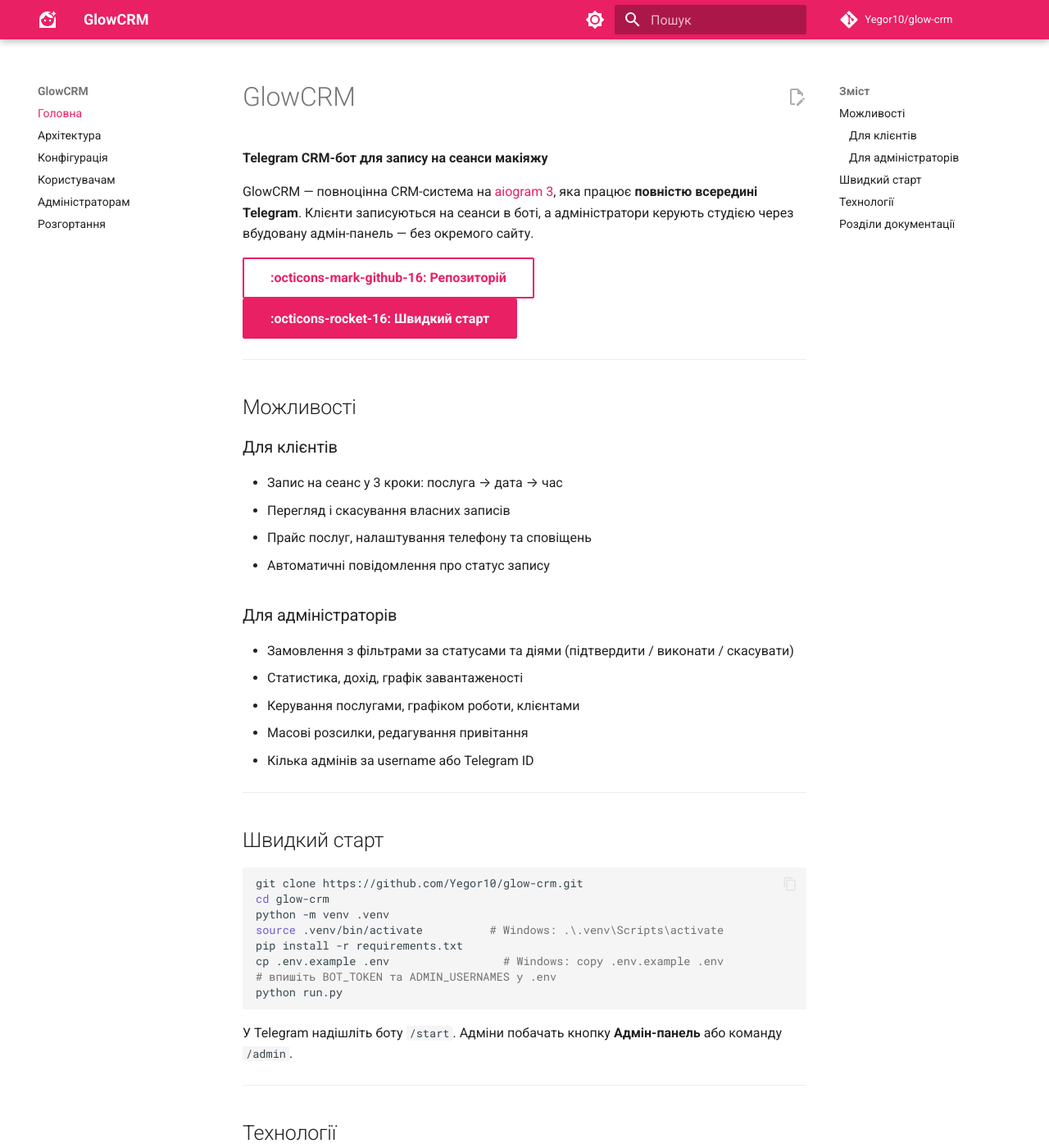
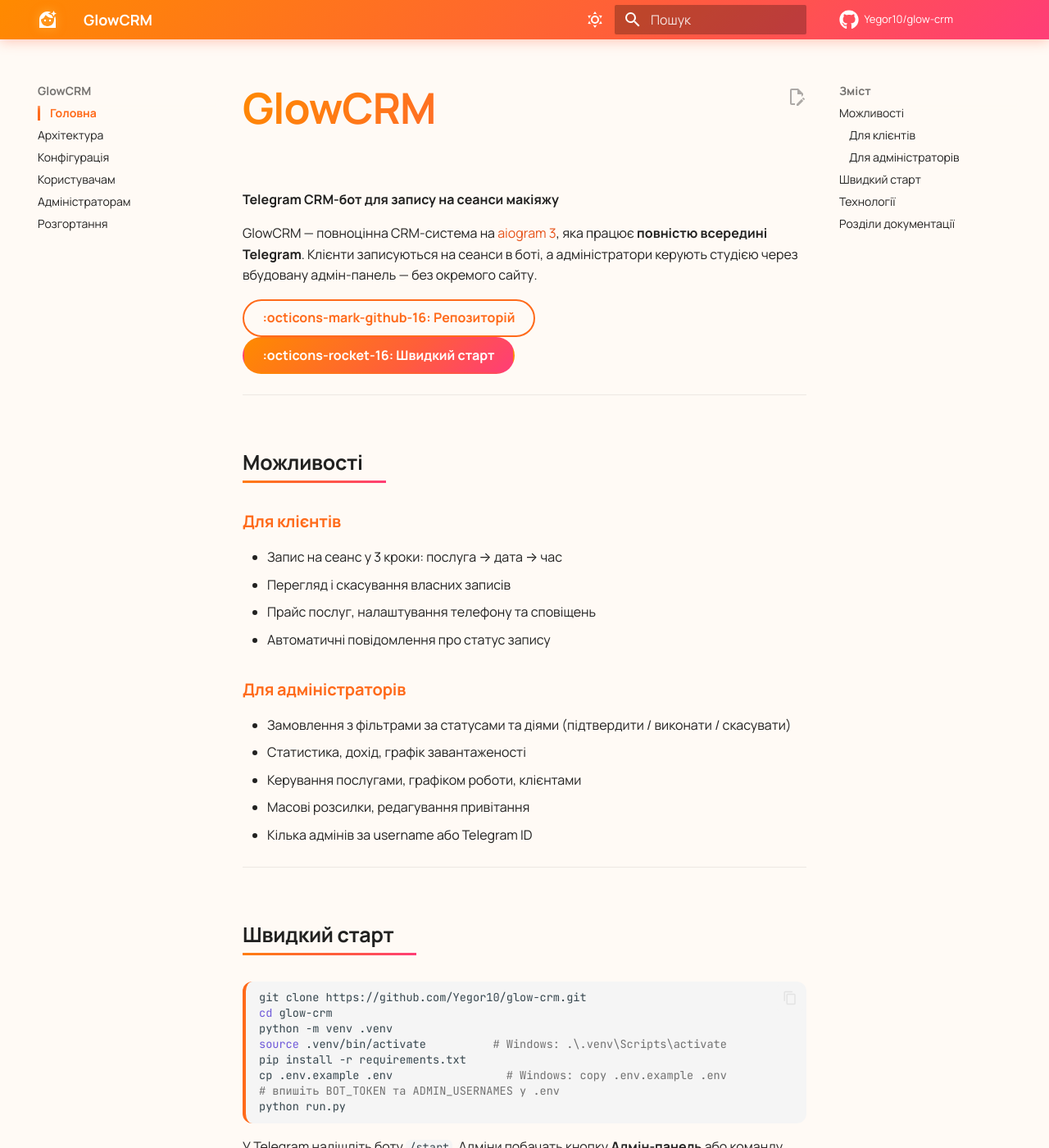
Before and after one commit to Yegor10/glow-crm, an MkDocs documentation site: the page built from docs/index.md, in a window 1280 px wide and 1400 px high. Shown: the whole window at 82% size. Built offline with MkDocs 1.6.1 and Material for MkDocs 9.7.7, drawn with Linux system fonts in a browser that asks for light colours; comment, search, counter and statistics services are not loaded; some of the changed text lies outside the part shown.

Commit message:
style: помаранчевий дизайн сайту документації
- палітра deep orange/amber для світлої та темної теми;
- кастомний extra.css: градієнтна шапка, кнопки, таблиці, скролбар;
- шрифти Manrope/JetBrains Mono, додаткові навігаційні фічі.

Co-authored-by: Cursor <cursoragent@cursor.com>

```diff
--- /dev/null
+++ b/docs/assets/extra.css
@@ -0,0 +1,203 @@
+/* ============================================================
+   GlowCRM — кастомна помаранчева тема для документації
+   ============================================================ */
+
+:root {
+  --glow-orange-1: #ff8a00;
+  --glow-orange-2: #ff5e3a;
+  --glow-orange-3: #ffb347;
+  --glow-amber: #ffd166;
+  --glow-grad: linear-gradient(135deg, #ff8a00 0%, #ff5e3a 60%, #ff3d77 100%);
+  --glow-grad-soft: linear-gradient(135deg, #fff3e6 0%, #ffe8d6 100%);
+}
+
+/* ── Палітра світлої теми ── */
+[data-md-color-scheme="default"] {
+  --md-primary-fg-color: #ff6a1a;
+  --md-primary-fg-color--light: #ff8a00;
+  --md-primary-fg-color--dark: #e6531a;
+  --md-accent-fg-color: #ff7a18;
+  --md-typeset-a-color: #e6531a;
+  --md-default-bg-color: #fffaf5;
+}
+
+/* ── Палітра темної теми ── */
+[data-md-color-scheme="slate"] {
+  --md-primary-fg-color: #ff7a18;
+  --md-primary-fg-color--light: #ffb347;
+  --md-primary-fg-color--dark: #cc5200;
+  --md-accent-fg-color: #ffb347;
+  --md-typeset-a-color: #ffb347;
+  --md-default-bg-color: #16110d;
+  --md-default-bg-color--light: #1e1813;
+  --md-code-bg-color: #211a14;
+}
+
+/* ── Шапка з градієнтом ── */
+.md-header {
+  background: var(--glow-grad);
+  box-shadow: 0 2px 16px rgba(255, 94, 58, 0.35);
+}
+.md-tabs {
+  background: transparent;
+}
+[data-md-color-scheme="slate"] .md-header {
+  box-shadow: 0 2px 18px rgba(0, 0, 0, 0.55);
+}
+
+/* ── Кнопки ── */
+.md-typeset .md-button {
+  border-radius: 999px;
+  border: 2px solid var(--md-primary-fg-color);
+  font-weight: 700;
+  padding: 0.5em 1.4em;
+  transition: transform 0.15s ease, box-shadow 0.2s ease, background 0.2s ease;
+}
+.md-typeset .md-button:hover {
+  transform: translateY(-2px);
+  box-shadow: 0 8px 20px rgba(255, 94, 58, 0.35);
+}
+.md-typeset .md-button--primary {
+  background: var(--glow-grad);
+  border-color: transparent;
+  color: #fff;
+}
+.md-typeset .md-button--primary:hover {
+  background: linear-gradient(135deg, #ff7a18 0%, #ff3d77 100%);
+  color: #fff;
+}
+
+/* ── Заголовок головної сторінки з градієнтним текстом ── */
+.md-typeset h1 {
+  font-weight: 800;
+  letter-spacing: -0.02em;
+}
+.md-content h1:first-of-type {
+  background: var(--glow-grad);
+  -webkit-background-clip: text;
+  background-clip: text;
+  -webkit-text-fill-color: transparent;
+  font-size: 2.6rem;
+}
+
+/* ── Підкреслення заголовків розділів ── */
+.md-typeset h2 {
+  font-weight: 800;
+  padding-bottom: 0.2em;
+  border-bottom: 3px solid transparent;
+  border-image: var(--glow-grad);
+  border-image-slice: 1;
+  display: inline-block;
+}
+
+/* ── Посилання-якорі ── */
+.md-typeset a {
+  text-decoration-color: rgba(255, 122, 24, 0.4);
+}
+
+/* ── Таблиці ── */
+.md-typeset table:not([class]) {
+  border-radius: 12px;
+  overflow: hidden;
+  box-shadow: 0 4px 16px rgba(255, 122, 24, 0.12);
+  border: 1px solid rgba(255, 122, 24, 0.18);
+}
+.md-typeset table:not([class]) th {
+  background: var(--glow-grad);
+  color: #fff;
+  font-weight: 700;
+}
+.md-typeset table:not([class]) tr:hover {
+  background: rgba(255, 138, 0, 0.07);
+}
+
+/* ── Блоки коду ── */
+.md-typeset pre > code {
+  border-radius: 12px;
+  border-left: 4px solid var(--md-primary-fg-color);
+}
+.md-typeset code {
+  border-radius: 6px;
+}
+
+/* ── Навігація: активний пункт ── */
+.md-nav__link--active,
+.md-nav__item .md-nav__link--active {
+  color: var(--md-primary-fg-color);
+  font-weight: 700;
+}
+.md-nav__link:hover {
+  color: var(--md-accent-fg-color);
+}
+
+/* ── Бічна навігація: акцентна смужка активного розділу ── */
+.md-nav__item--active > .md-nav__link {
+  border-left: 3px solid var(--md-primary-fg-color);
+  padding-left: 0.6rem;
+}
+
+/* ── Пошук ── */
+.md-search__input {
+  border-radius: 999px;
+}
+.md-search__input::placeholder {
+  color: rgba(255, 255, 255, 0.85);
+}
+
+/* ── Виноски / admonitions у помаранчевих тонах ── */
+.md-typeset .admonition,
+.md-typeset details {
+  border-radius: 12px;
+  border-left-width: 4px;
+}
+.md-typeset .admonition.note,
+.md-typeset .admonition.info {
+  border-left-color: var(--glow-orange-1);
+}
+.md-typeset .note > .admonition-title,
+.md-typeset .info > .admonition-title {
+  background: rgba(255, 138, 0, 0.12);
+}
+
+/* ── Прокручувана смуга прогресу (instant.progress) ── */
+.md-progress {
+  background: var(--glow-grad);
+}
+
+/* ── Картки можливостей на головній (списки під h3) ── */
+.md-content h3 {
+  color: var(--md-primary-fg-color);
+  font-weight: 700;
+}
+
+/* ── Футер ── */
+.md-footer {
+  background: linear-gradient(135deg, #2b1a10 0%, #3a2113 100%);
+}
+.md-footer-meta {
+  background: rgba(0, 0, 0, 0.25);
+}
+
+/* ── Скролбар (webkit) ── */
+::-webkit-scrollbar {
+  width: 10px;
+  height: 10px;
+}
+::-webkit-scrollbar-thumb {
+  background: var(--glow-grad);
+  border-radius: 999px;
+}
+::-webkit-scrollbar-track {
+  background: rgba(255, 138, 0, 0.08);
+}
+
+/* ── Логотип легке сяйво ── */
+.md-header__button.md-logo img,
+.md-header__button.md-logo svg {
+  filter: drop-shadow(0 0 6px rgba(255, 209, 102, 0.6));
+}
+
+/* ── Виділення тексту ── */
+::selection {
+  background: rgba(255, 94, 58, 0.28);
+}
--- a/mkdocs.yml
+++ b/mkdocs.yml
@@ -8,33 +8,46 @@ edit_uri: edit/main/docs/
 theme:
   name: material
   language: uk
+  font:
+    text: Manrope
+    code: JetBrains Mono
   icon:
     logo: material/face-woman-shimmer
+    repo: fontawesome/brands/github
   palette:
     - media: "(prefers-color-scheme: light)"
       scheme: default
-      primary: pink
-      accent: deep purple
+      primary: deep orange
+      accent: orange
       toggle:
-        icon: material/brightness-7
+        icon: material/weather-sunny
         name: Темна тема
     - media: "(prefers-color-scheme: dark)"
       scheme: slate
-      primary: pink
-      accent: deep purple
+      primary: deep orange
+      accent: amber
       toggle:
-        icon: material/brightness-4
+        icon: material/weather-night
         name: Світла тема
   features:
     - navigation.instant
+    - navigation.instant.progress
     - navigation.tracking
     - navigation.sections
     - navigation.top
     - navigation.footer
+    - navigation.indexes
+    - toc.follow
     - search.suggest
     - search.highlight
+    - search.share
     - content.code.copy
+    - content.code.annotate
     - content.action.edit
+    - content.tooltips
+
+extra_css:
+  - assets/extra.css
 
 nav:
   - Головна: index.md
```
Also changed, not shown: docs/index.md (+4 -0 lines).
